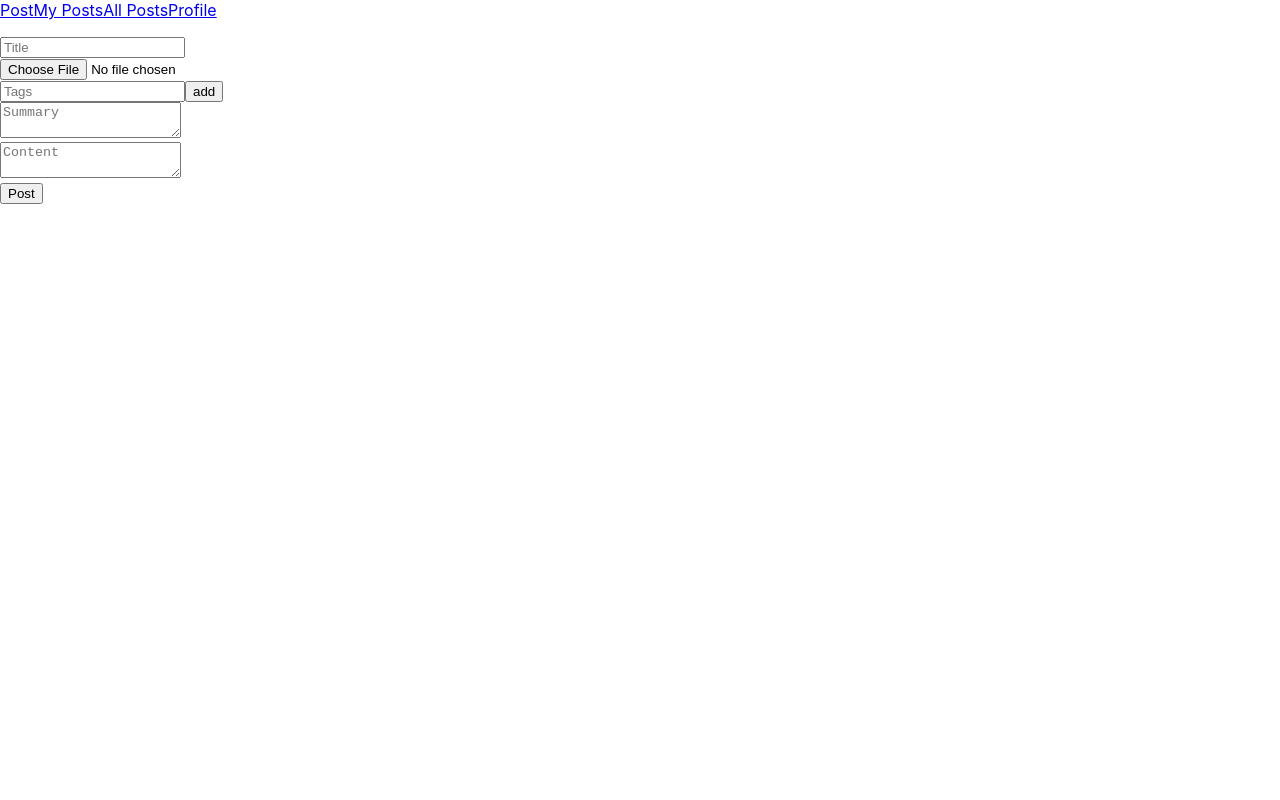
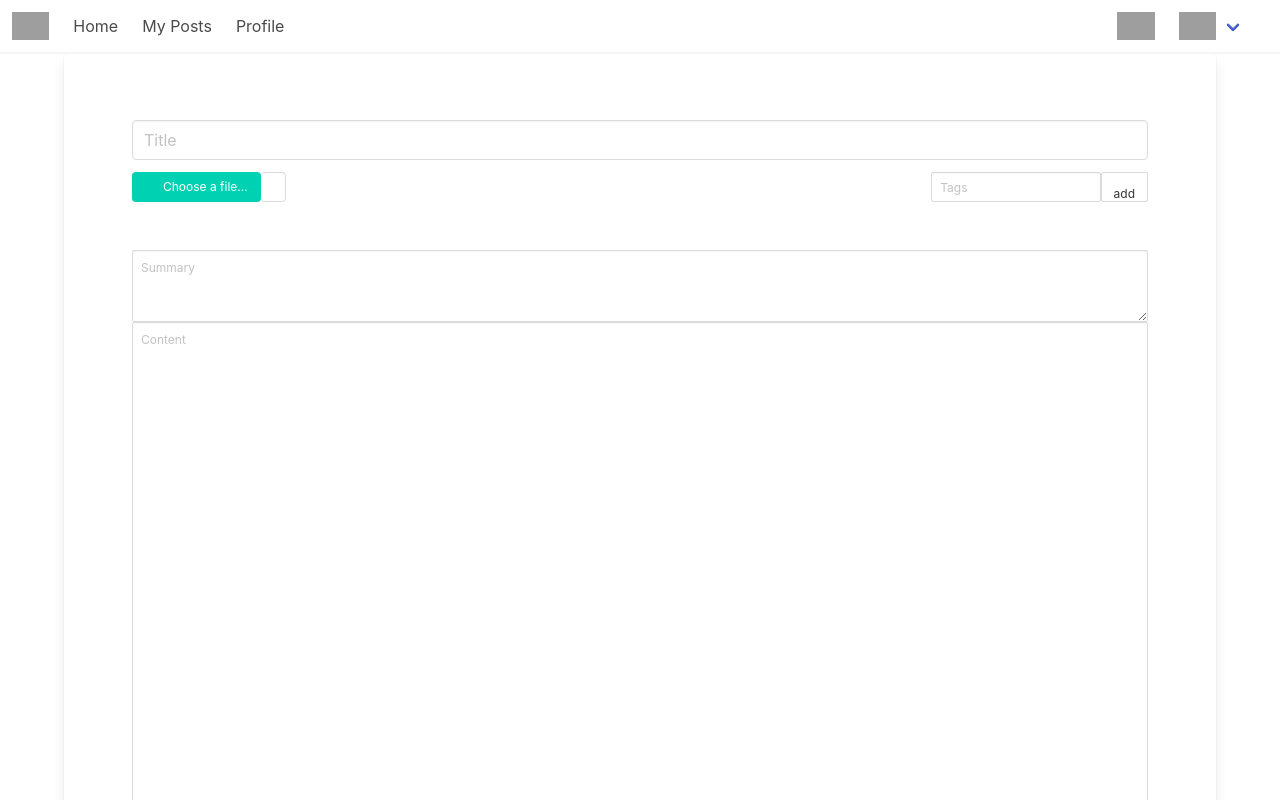
Before and after one commit to Jacob-Folley/Blog-Front-End, a React (Create React App) app: page / in a window 1280 px wide. Shown: the top 800 px of the page. Built offline with nearby package versions, Linux system fonts and the light colour scheme; sample sign-in values are in the browser's storage; grey boxes are pictures that could not be loaded.

Commit message:
added bulma styling and an all posts module and user posts module

```diff
--- a/package.json
+++ b/package.json
@@ -6,6 +6,8 @@
     "@testing-library/jest-dom": "^5.16.3",
     "@testing-library/react": "^12.1.4",
     "@testing-library/user-event": "^13.5.0",
+    "bulma": "^0.9.3",
+    "material-design-icons": "^3.0.1",
     "react": "^18.0.0",
     "react-dom": "^18.0.0",
     "react-router-dom": "5.3",
--- a/src/applicationViews.js
+++ b/src/applicationViews.js
@@ -1,6 +1,8 @@
 import React from "react";
 import { Route } from "react-router-dom";
 import { HomePage } from "./components/pages/homepage"
+import { MyPosts } from "./components/pages/myposts"
+import { AllPosts } from "./components/pages/allposts"
 
 
 
@@ -22,6 +24,14 @@ const ApplicationViews = () => {
                 <HomePage />
             </Route>
 
+            <Route exact path="/myposts">
+                <MyPosts />
+            </Route>
+
+            <Route exact path="/allposts">
+                <AllPosts />
+            </Route>
+
         </>
     )
 
--- /dev/null
+++ b/src/bulma.css
@@ -0,0 +1,4 @@
+.colorHover:hover {
+    background-color: rgb(145, 184, 198);
+    cursor: pointer;
+}
--- a/src/components/navbar/navbar.js
+++ b/src/components/navbar/navbar.js
@@ -1,5 +1,5 @@
-import React, {useEffect, useState} from 'react';
-import {Link, useHistory} from 'react-router-dom';
+import React, { useEffect, useState } from 'react';
+import { Link, useHistory } from 'react-router-dom';
 
 
 export const NavBar = () => {
@@ -8,10 +8,52 @@ export const NavBar = () => {
 
     return (
         <>
-            <Link to="">Post</Link>
-            <Link to="">My Posts</Link>
-            <Link to="">All Posts</Link>
-            <Link to="">Profile</Link>
+
+
+            <nav className="navbar has-shadow" role="navigation" aria-label="main navigation">
+                <div className="navbar-brand">
+                    <a className="navbar-item" href="https://bulma.io">
+                        <img src="https://pngimg.com/uploads/tree/tree_PNG92760.png" />
+                    </a>
+
+                    <a role="button" className="navbar-burger" aria-label="menu" aria-expanded="false" data-target="navbarBasicExample">
+                        <span aria-hidden="true"></span>
+                        <span aria-hidden="true"></span>
+                        <span aria-hidden="true"></span>
+                    </a>
+                </div>
+
+                <div id="navbarBasicExample" className="navbar-menu">
+                    <div className="navbar-start">
+                        <Link className="navbar-item" to="/allposts">Home</Link>
+                        <Link className="navbar-item" to="/myposts">My Posts</Link>
+                        <Link className="navbar-item" to="">Profile</Link>
+                    </div>
+
+                    <div className="navbar-end">
+                        <Link className="navbar-item" to="/"><img src="https://img.icons8.com/officel/452/create-new.png" /></Link>
+                        <div className="navbar-item has-dropdown is-hoverable">
+                            <a className="navbar-link">
+                                <img src="https://static.wixstatic.com/media/2cd43b_517ff0ef930e453cb4c30d288375640c~mv2.png/v1/fit/w_990,h_990,q_90/2cd43b_517ff0ef930e453cb4c30d288375640c~mv2.webp" />
+                            </a>
+
+                            <div className="navbar-dropdown">
+                                <div className="buttons">
+                                    <a className="button is-primary">
+                                        <strong>Theme</strong>
+                                    </a>
+                                    <a className="button is-light">
+                                        Log out
+                                    </a>
+                                </div>
+                            </div>
+                        </div>
+                        <div className="navbar-item">
+                        </div>
+                    </div>
+                </div>
+            </nav>
+
         </>
     )
 }
--- /dev/null
+++ b/src/components/pages/allposts.js
@@ -0,0 +1,51 @@
+import React, { useEffect, useState, useRef } from 'react';
+import { Link, useHistory } from 'react-router-dom';
+import { NavBar } from '../navbar/navbar';
+import { getBlogPosts } from '../fetches/blogpost';
+
+export const AllPosts = () => {
+    const user = parseInt(localStorage.getItem("userId"))
+    const [posts, setPosts] = useState([])
+
+    useEffect(
+        () => {
+            getBlogPosts()
+                .then((data) => {
+                    setPosts(data)
+                })
+        },
+        []
+    )
+
+
+
+    return (
+        <>
+            <NavBar />
+            <section className="section is-small">
+                <div className="columns is-centered">
+                    <input className="input column is-4 is-small" type="text" placeholder="search" />
+                    <button className="button is-small" type="submit">search</button>
+                </div>
+            </section>
+            <div className="container">
+                <section className="section is-small">
+                    <div className="columns is-centered is-multiline">
+                        {
+                            posts.map((post) => {
+                                return <>
+                                    <div className="column is-one-quarter content is-small is-mobile">
+                                        <div className="box colorHover">
+                                            <h1>{post.title}</h1>
+                                            <p>{post.summary}</p>
+                                        </div>
+                                    </div>
+                                </>
+                            })
+                        }
+                    </div>
+                </section>
+            </div>
+        </>
+    )
+}
--- a/src/components/pages/homepage.js
+++ b/src/components/pages/homepage.js
@@ -1,13 +1,16 @@
-import React, {useEffect, useState, useRef} from 'react';
-import {Link, useHistory} from 'react-router-dom';
+import React, { useEffect, useState, useRef } from 'react';
+import { Link, useHistory } from 'react-router-dom';
 import { NavBar } from '../navbar/navbar';
 import { createBlogPost } from '../fetches/blogpost';
 
+
 export const HomePage = () => {
     // VARIABLES
+    const history = useHistory()
     const tagRef = useRef()
     let userTag = ''
     let userTags = []
+    const user = parseInt(localStorage.getItem("userId"))
 
     // USESTATES
     const [form, updateForm] = useState({
@@ -47,52 +50,89 @@ export const HomePage = () => {
         }
     }
 
+    const submitForm = (e) => {
+        e.preventDefault()
+    }
+
     return (
         <>
             <NavBar />
-            <p></p>
+            <h1></h1>
+            <div className="container box">
+                <section className="section is-small">
 
                     <form>
+                        {/* TITLE */}
+                        <div className="field">
+                            <div className="control">
+                                <input className="input" type="text" name="title" placeholder="Title" value={form.title} onChange={changeFormState}></input>
+                            </div>
+                        </div>
+
+                        <div className="columns is-gapless">
+                            {/* FILE UPLOAD */}
+                            <div className="file is-small is-primary column">
+                                <label className="file-label">
+                                    <input className="file-input" type="file" name="picture" value={form.picture} onChange={changeFormState} />
+                                    <span className="file-cta">
+                                        <span className="file-icon">
+                                            <i className="fas fa-upload"></i>
+                                        </span>
+                                        <span className="file-label">
+                                            Choose a file…
+                                        </span>
+                                    </span>
+                                    <span className="file-name">
+                                        {form.picture}
+                                    </span>
+                                </label>
+                            </div>
+
+                            {/* ADD TAGS */}
+                            <div className="control column is-2">
+                                <input className="input is-small" ref={tagRef} id="tag" type="text" name="tags" placeholder="Tags" onChange={captureTag}></input>
+                            </div>
                             <div>
-                    {/* TITLE */}
-                    <input type="text" name="title" placeholder="Title" value={form.title} onChange={changeFormState}></input>
+                                <button className="button is-small column" type="submit" onClick={addTag}>add</button>
                             </div>
-                    {/* FILE UPLOAD */}
-                    <input type="file" name="picture" value={form.picture} onChange={changeFormState}></input>
-                <div>
-                    <div>
-                        {/* ADD TAGS */}
-                        <input ref={tagRef} id="tag" type="text" name="tags" placeholder="Tags" onChange={captureTag}></input>
-                        <button type="submit" onClick={addTag}>add</button>
                         </div>
+
                         {/* PRINTS TAGS */}
+                        <div className="columns is-gapless">
                             {
                                 tags.map((tag) => {
-                            return <p>{tag}</p>
+                                    return <div className="column content is-small"><p>{tag}</p></div>
                                 })
                             }
                         </div>
                         <div>
                             {/* SUMMARY INPUT */}
-                    <textarea name="summary" placeholder="Summary" value={form.summary} onChange={changeFormState}></textarea>
+                            <textarea className="textarea is-small" name="summary" placeholder="Summary" rows="3" value={form.summary} onChange={changeFormState}></textarea>
                         </div>
                         <div>
                             {/* CONTENT INPUT */}
-                    <textarea name="content" placeholder="Content" value={form.content} onChange={changeFormState}></textarea>
+                            <textarea className="textarea is-small" name="content" placeholder="Content" rows="50" value={form.content} onChange={changeFormState}></textarea>
                         </div>
                         {/* BUTTON THAT POSTS FORM TO DJANGO DATABASE */}
-                <button type="submit" onClick={(e)=>{
+                        <button className="button" type="submit" onClick={(e) => {
                             e.preventDefault();
                             const blogposting = {
                                 title: form.title,
                                 file: form.file,
                                 tags: tags,
                                 summary: form.summary,
-                        content: form.content
+                                content: form.content,
+                                user: user
                             }
                             console.log(blogposting)
+
+                            // CALL FETCH FOR CREATING BLOG POST OBJECT
+                            createBlogPost(blogposting)
+                                .then(() => history.push("/myposts"))
                         }}>Post</button>
                     </form>
+                </section>
+            </div>
         </>
     )
 }
--- /dev/null
+++ b/src/components/pages/myposts.js
@@ -0,0 +1,56 @@
+import React, { useEffect, useState, useRef } from 'react';
+import { Link, useHistory } from 'react-router-dom';
+import { NavBar } from '../navbar/navbar';
+import { getBlogPosts } from '../fetches/blogpost';
+
+export const MyPosts = () => {
+    const user = parseInt(localStorage.getItem("userId"))
+    const [posts, setPosts] = useState([])
+    const [myposts, setMyPosts] = useState([])
+
+    useEffect(
+        () => {
+            getBlogPosts()
+                .then((data) => {
+                    setPosts(data)
+                })
+        },
+        []
+    )
+
+    useEffect(
+        () => {
+            setMyPosts(posts.filter((post) => {
+                return post.user.id == user
+            })
+            )
+        },
+        [posts]
+    )
+
+
+
+    return (
+        <>
+            <NavBar />
+            <div className="container">
+                <section className="section is-small">
+                    <div className="columns is-centered is-multiline">
+                        {
+                            myposts.map((post) => {
+                                return <>
+                                    <div className="column is-one-quarter content is-small is-mobile">
+                                        <div className="box">
+                                            <h1>{post.title}</h1>
+                                            <p>{post.summary}</p>
+                                        </div>
+                                    </div>
+                                </>
+                            })
+                        }
+                    </div>
+                </section>
+            </div>
+        </>
+    )
+}
--- a/src/index.css
+++ b/src/index.css
@@ -11,3 +11,5 @@ code {
   font-family: source-code-pro, Menlo, Monaco, Consolas, 'Courier New',
     monospace;
 }
+
+@import './bulma.css';
--- a/src/index.js
+++ b/src/index.js
@@ -4,6 +4,7 @@ import './index.css';
 import { Application } from './Application';
 import reportWebVitals from './reportWebVitals';
 import { BrowserRouter } from "react-router-dom"
+import 'bulma/css/bulma.min.css';
 
 ReactDOM.render(
   <React.StrictMode>
```
Also changed, not shown: 1 other file (tests, documents, lock files or other folders). Lines whose indentation alone changed are shown as unchanged.
